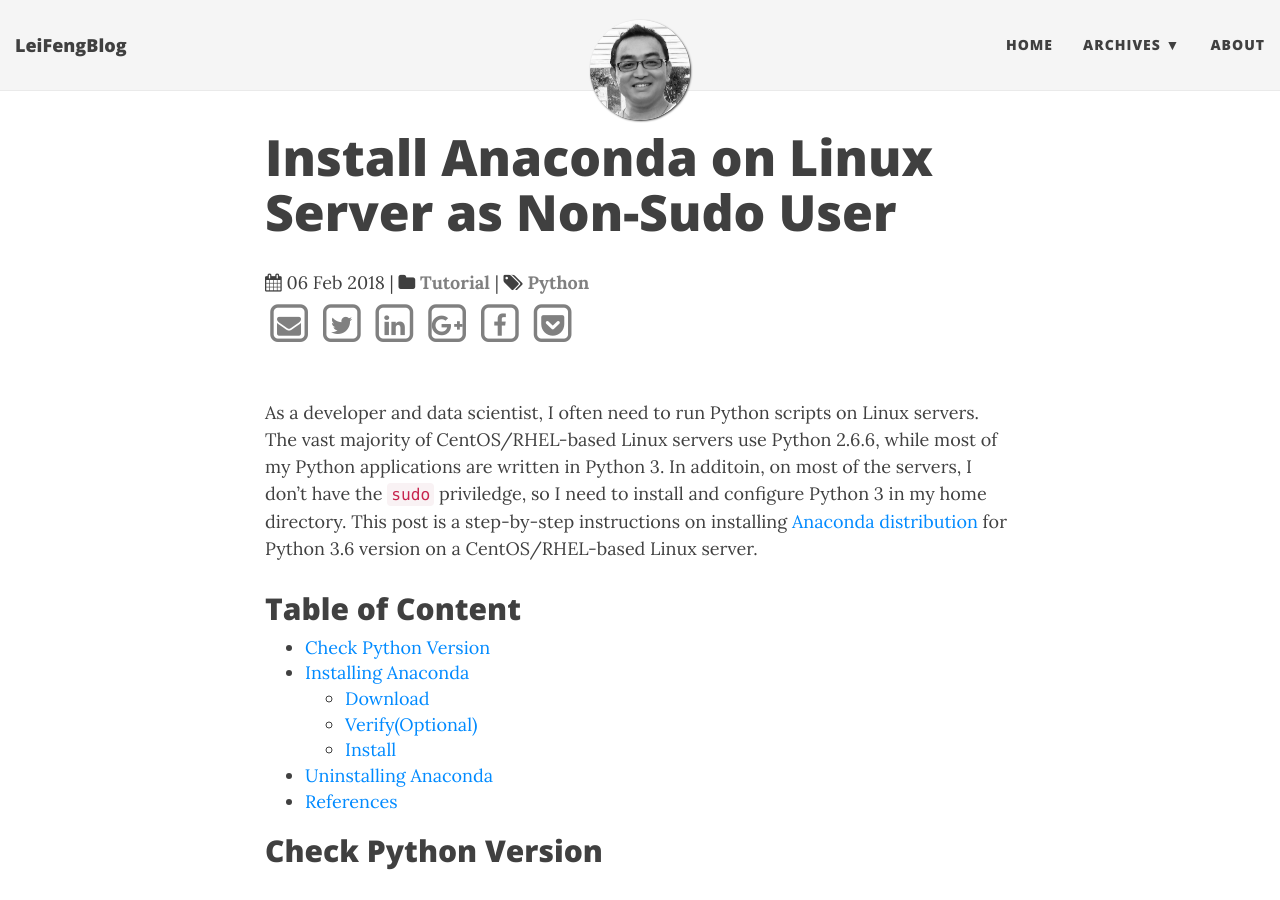
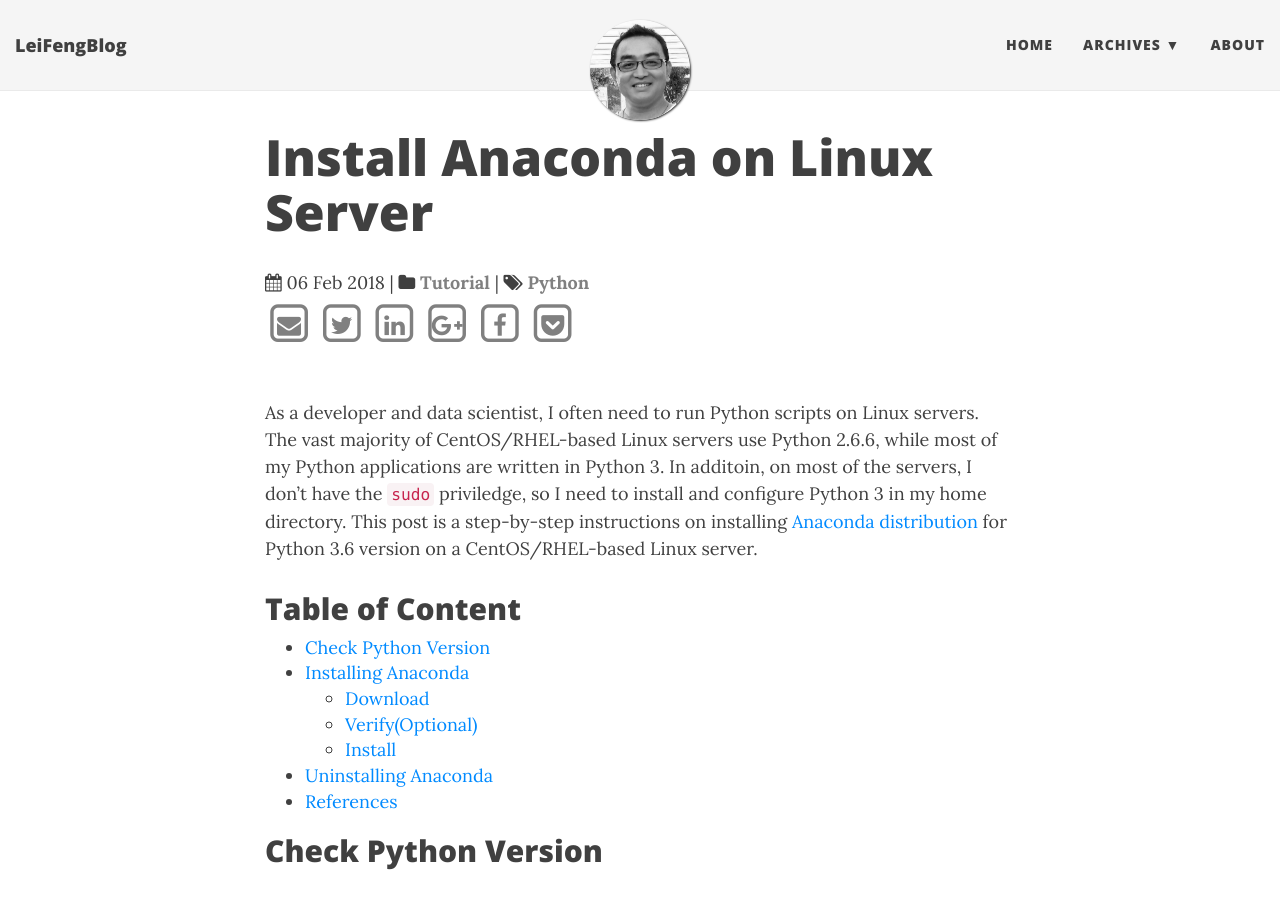
Before and after one commit to stonefl/stonefl.github.io, a Jekyll site: the page built from _posts/2018-02-06-install-anaconda-on-hosted-linux-server.md, in a window 1280 px wide and 900 px high. Built offline with Jekyll 4.4.1, drawn with Linux system fonts in a browser that asks for light colours; nearby versions of some CDN libraries; comment, search, counter and statistics services are not loaded.

Commit message:
Update 2018-02-06-install-anaconda-on-hosted-linux-server.md

```diff
--- a/_posts/2018-02-06-install-anaconda-on-hosted-linux-server.md
+++ b/_posts/2018-02-06-install-anaconda-on-hosted-linux-server.md
@@ -1,7 +1,7 @@
 ---
 layout: post
 published: true
-title: Install Anaconda on Linux Server as Non-Sudo User
+title: Install Anaconda on Linux Server
 date: '2018-02-06'
 categories:
   - Tutorial
```
